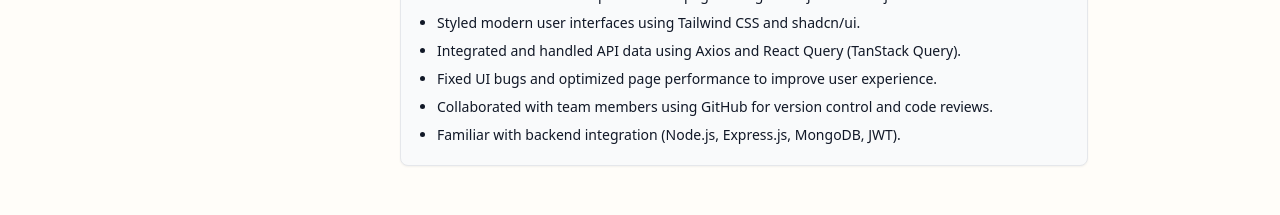
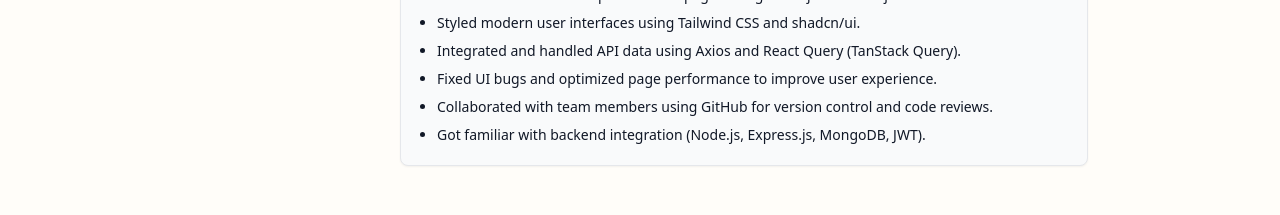
Before and after one commit to BigCelz/vite-portfolio, a React (Vite) app: page / in a window 1280 px wide. Shown: the part 2980-3195 px from the top of the page. Built offline with nearby package versions, Linux system fonts and the light colour scheme.

Commit message:
background remove

```diff
--- a/src/sections/About.jsx
+++ b/src/sections/About.jsx
@@ -45,7 +45,7 @@
           <div className="flex-1 mt-2 md:mt-0">
             <TabsContent
               value="item-1"
-              className="text-left px-4 py-5 bg-gray-50 rounded-lg shadow-sm border border-gray-200"
+              className="text-left px-4 py-5 !bg-none rounded-lg shadow-sm border border-gray-200 bg-gray-50"
             >
               <h3 className="font-semibold mb-2">
                 Frontend Developer (NYSC) @ Activedge Technologies
@@ -73,7 +73,7 @@
                   control and code reviews.
                 </li>
                 <li className="text-sm">
-                  Familiar with backend integration (Node.js, Express.js,
+                  Got familiar with backend integration (Node.js, Express.js,
                   MongoDB, JWT).
                 </li>
               </ul>
@@ -81,10 +81,10 @@
 
             <TabsContent
               value="item-2"
-              className="text-left px-4 py-5 bg-gray-50 rounded-lg shadow-sm border border-gray-200"
+              className="text-left px-4 py-5 !bg-none rounded-lg shadow-sm border border-gray-200 mt-2 md:mt-0 bg-gray-50"
             >
               <h3 className="font-semibold mb-2">
-                Frontend Developer(Intern, Remote) @ FigorateHQ
+                Frontend Developer (Intern, Remote) @ FigorateHQ
               </h3>
               <p className="mb-2 text-sm">February 2024 - February 2025</p>
               <ul className="list-disc list-outside ml-5 space-y-2">
```
